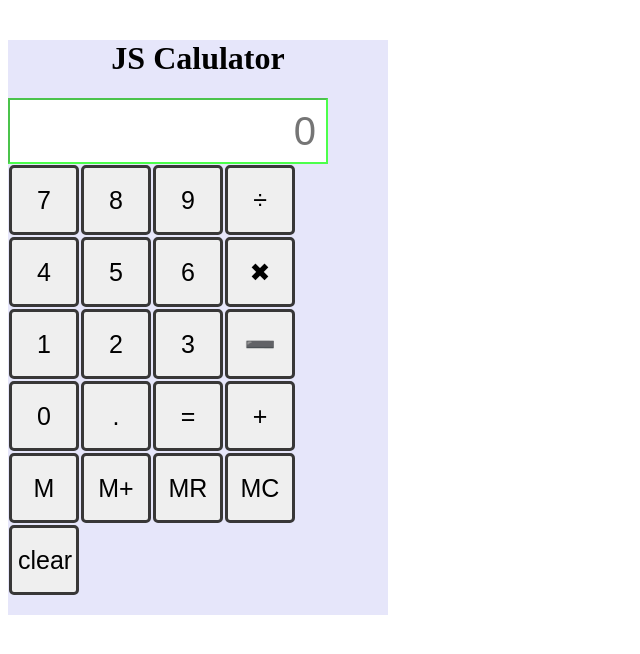
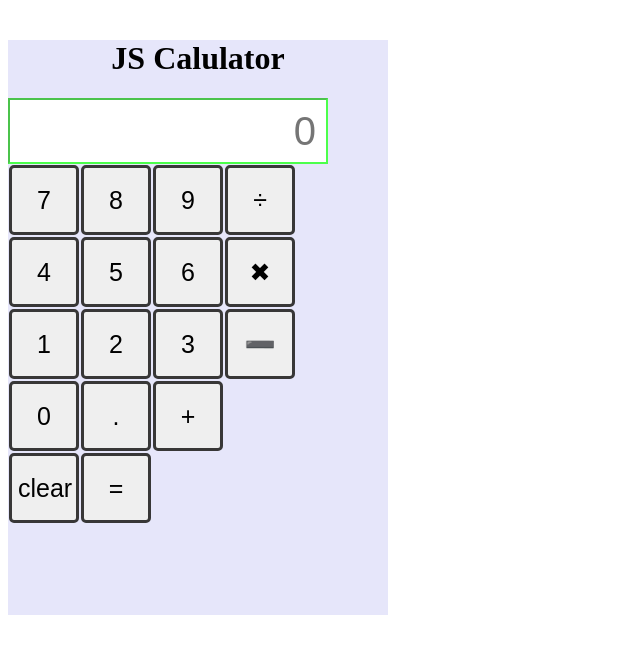
Before and after one commit to GregatGit/js-calculator, a React (Create React App) app: page / in a window 1280 px wide. Shown: the top 654 px of the page, without its empty margins (0-640 px from the left). Built offline with nearby package versions, Linux system fonts and the light colour scheme.

Commit message:
move buttons around

```diff
--- a/src/Components/Buttons.js
+++ b/src/Components/Buttons.js
@@ -23,19 +23,20 @@ const Buttons = ({ func }) => {
         <Button value="-" func={func} id="subtract"/>
       </div>
       <div>
-        <Button value="0" func={func} id="zero" />
+        <Button value="0" func={func} id="zero" style="c-button-big"/>
         <Button value="." func={func} id="decimal" />
-        <Button value="=" func={func} id="equals" />
+
         <Button value="+" func={func} id="add" />
       </div>
-      <div>
+     {/* <div>
         <Button value="M" func={func}  id="memory" />
         <Button value="M+" func={func} id="memoryPlus" />
         <Button value="MR" func={func} id="memoryRecall" />
         <Button value="MC" func={func} id="memoryClear" />
-      </div>
+     </div> */}
       <div>
-        <Button value="clear" func={func} id="clear" />
+        <Button value="clear" func={func} id="clear" style="c-button-big" />
+        <Button value="=" func={func} id="equals" style="c-button-big" />
       </div>
     </div>
   )
```
